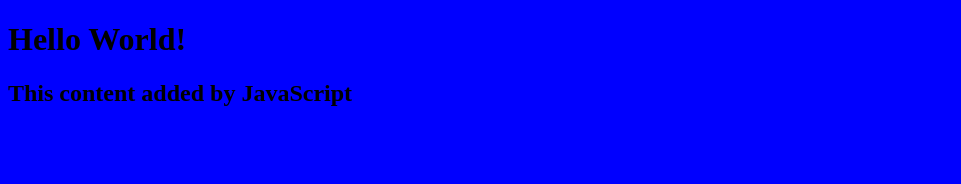
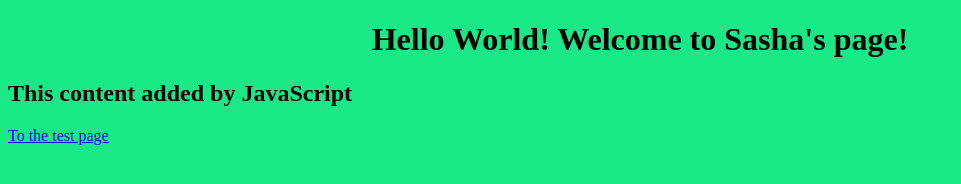
Before and after one commit to SashaBrockman/my-personal-website, a plain HTML site: page index.html in a window 1280 px wide. Shown: the whole page, without its empty margins (0-961 px from the left). Drawn offline with Linux system fonts and the light colour scheme.

Commit message:
update background, create test-page HTML, link to index

```diff
--- a/index.html
+++ b/index.html
@@ -5,7 +5,8 @@
     <title>My Personal Website</title>
   </head>
   <body>
-    <h1>Hello World!</h1>
+    <h1>Hello World! Welcome to Sasha's page!</h1>
     <script src="script.js"></script>
+    <a href="./test-page.html">To the test page</a>
   </body>
 </html>
--- a/style.css
+++ b/style.css
@@ -1,3 +1,7 @@
 body {
-    background: blue;
-  }
+  background: #18E886;
+}
+
+h1 {
+  text-align: center;
+}
```
Also changed, not shown: test-page.html (added).
